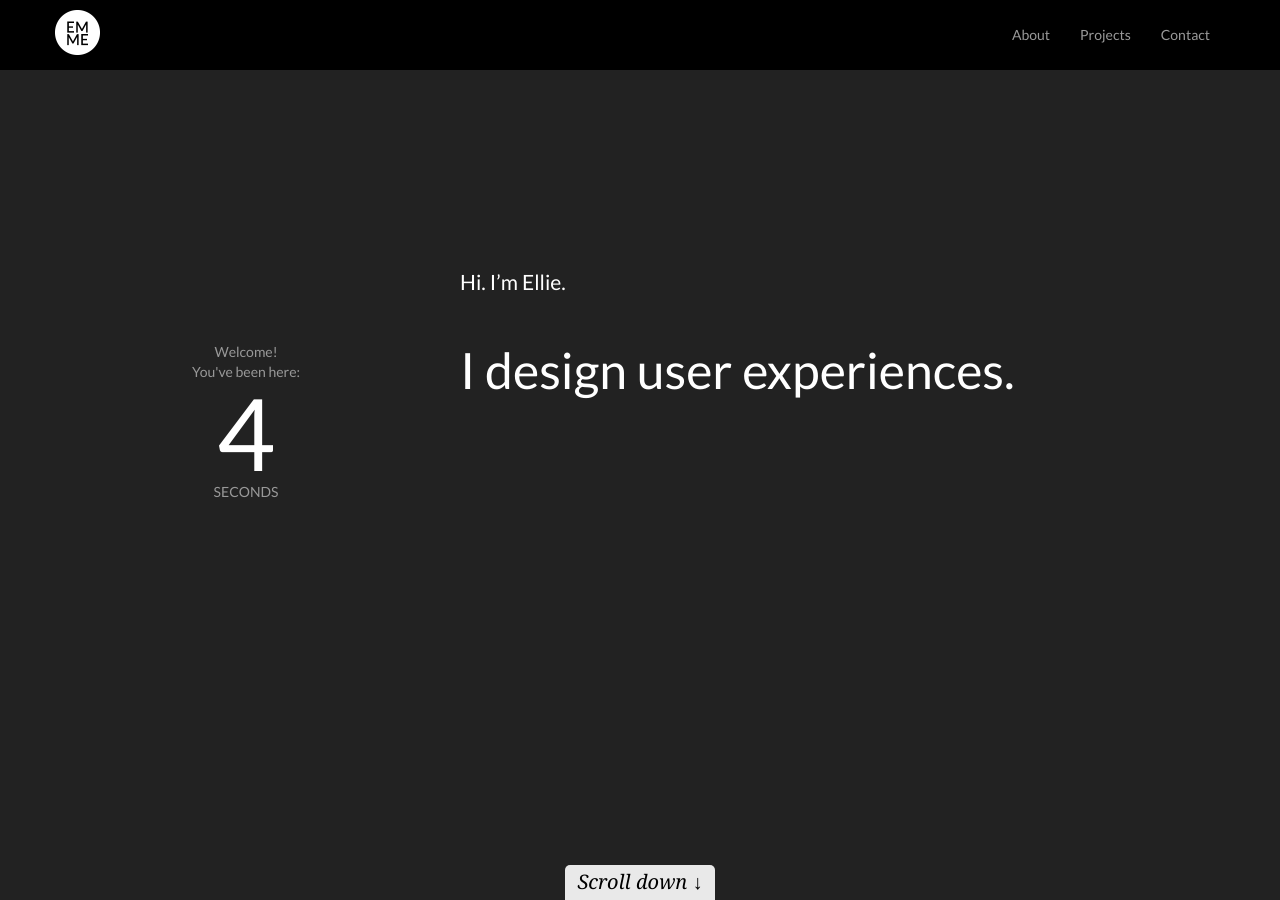
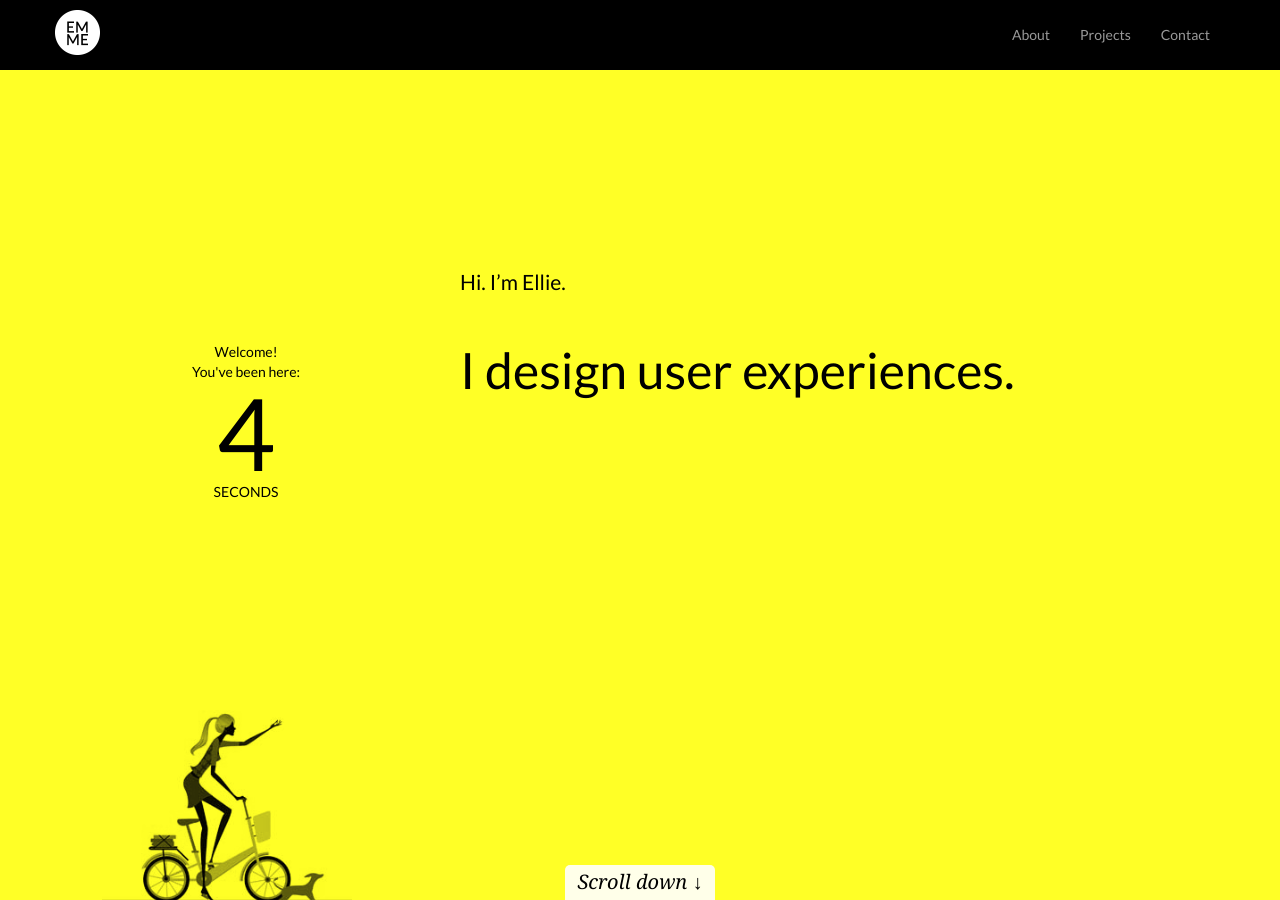
Before and after one commit to elliemccarey/elliemccarey.github.io, a Jekyll site: the page built from index.html, in a window 1280 px wide and 900 px high. Built offline with Jekyll 4.4.1, drawn with Linux system fonts in a browser that asks for light colours; nearby versions of some CDN libraries.

Commit message:
adding bike

```diff
--- a/_sass/_base.scss
+++ b/_sass/_base.scss
@@ -1,9 +1,9 @@
 
 body {
   padding-top: 50px;
-  background: #222;
+  background: #FFFF26;
   font-family: "Lato", sans-serif;
-  color: #fff;
+  color: #000;
 }
 
 h2 {
@@ -67,14 +67,24 @@ h2 {
   top: 38%;
   left: 15%;
   text-align: center;
-  color: #999;
+  color: #000;
 }
 .counter {
   font-size: 100px;
   line-height: 1;
-  color: #fff;
+  color: #000;
 }
 .seconds {
   text-transform: uppercase;
   text-align: center;
 }
+
+.bike {
+  width: 250px;
+  height: 200px;
+  background: url("images/bike.png");
+  background-size: cover;
+  position: fixed;
+  bottom: -5px;
+  left: -25%;
+}
--- a/index.html
+++ b/index.html
@@ -28,6 +28,8 @@ layout: default
 
   <div class="scroll-prompt">Scroll down &darr;</div>
 
+  <div class="bike"></div>
+
 </div>
 
 
```
Also changed, not shown: other parts of index.html (+4 -0 lines), css/images/bike.png (added).
